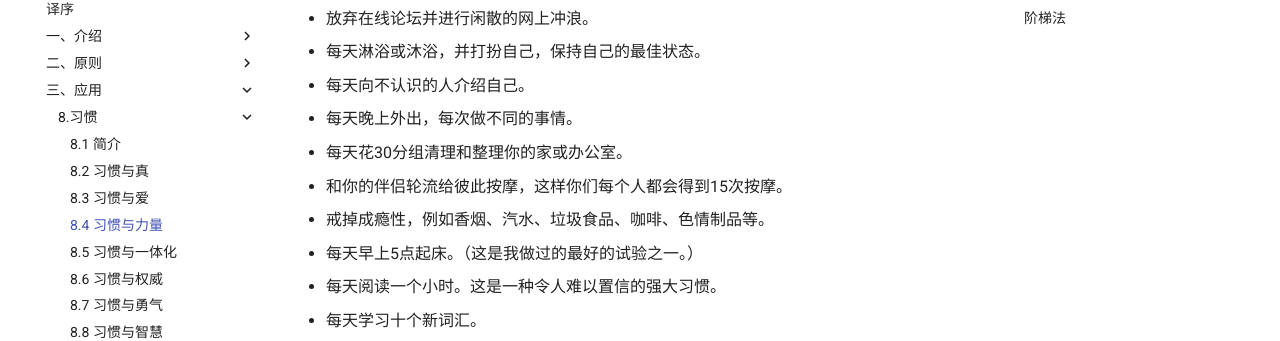
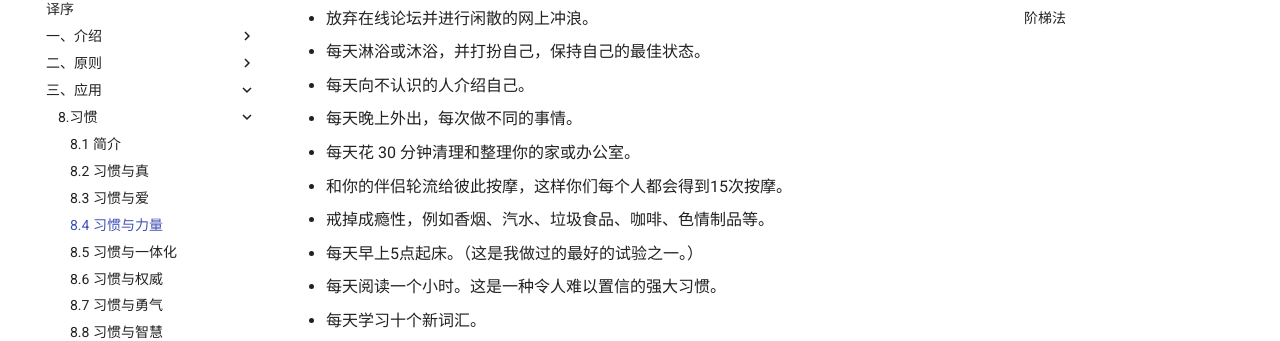
Before and after one commit to wtsnwei/pdsp, an MkDocs documentation site: the page built from docs/3.Application/08.habits/03.habits-and-power.md, in a window 1280 px wide and 900 px high, scrolled down 2311 px. Shown: the part 117-458 px from the top of the window. Built offline with MkDocs 1.6.1 and Material for MkDocs 9.7.7, drawn with Linux system fonts in a browser that asks for light colours; comment, search, counter and statistics services are not loaded.

Commit message:
FIX: clerical error (#3)
fix the incorrect words

```diff
--- a/docs/3.Application/08.habits/03.habits-and-power.md
+++ b/docs/3.Application/08.habits/03.habits-and-power.md
@@ -52,7 +52,7 @@ date:       2021-03-12
 * 每天淋浴或沐浴，并打扮自己，保持自己的最佳状态。
 * 每天向不认识的人介绍自己。
 * 每天晚上外出，每次做不同的事情。
-* 每天花30分组清理和整理你的家或办公室。
+* 每天花 30 分钟清理和整理你的家或办公室。
 * 和你的伴侣轮流给彼此按摩，这样你们每个人都会得到15次按摩。
 * 戒掉成瘾性，例如香烟、汽水、垃圾食品、咖啡、色情制品等。
 * 每天早上5点起床。（这是我做过的最好的试验之一。）
```
